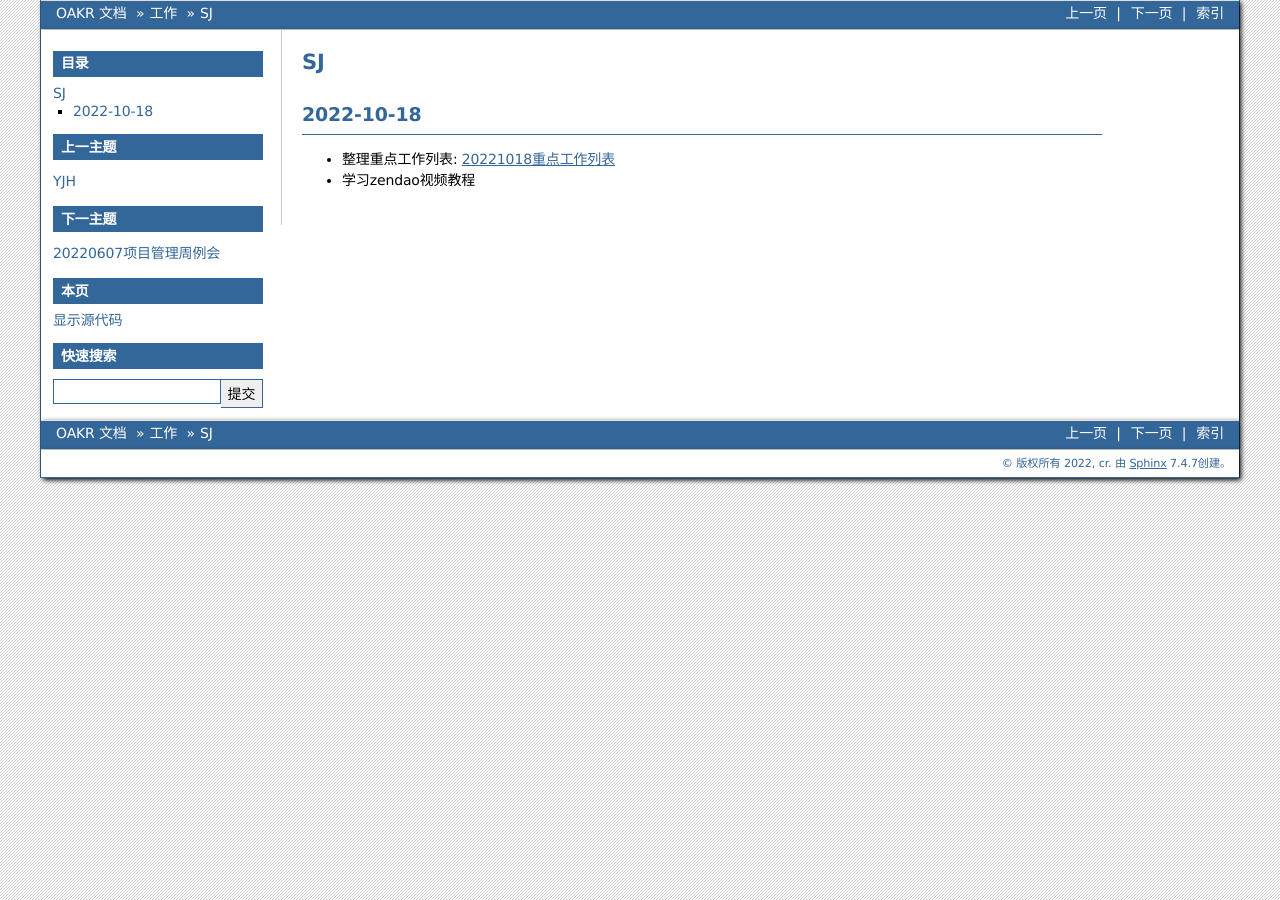
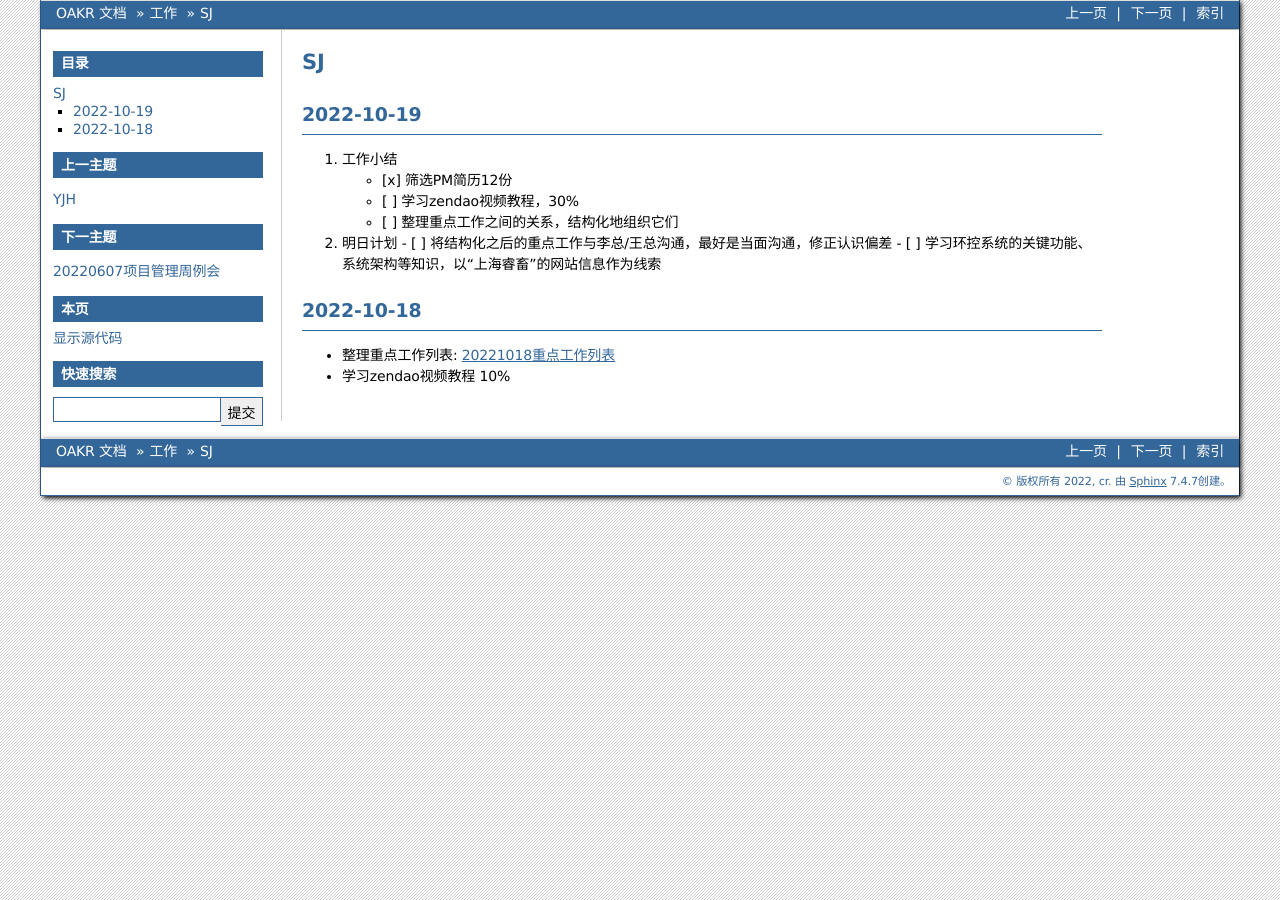
Before and after one commit to cruiurc/cruiurc.github.io, a Sphinx documentation site: the page built from source/work/sj.rst, in a window 1280 px wide. Built offline with Sphinx 7.4.7, drawn with Linux system fonts in a browser that asks for light colours.

Commit message:
work 20221019

```diff
--- a/source/work/sj.rst
+++ b/source/work/sj.rst
@@ -1,8 +1,21 @@
 SJ
 ===
+
+2022-10-19
+-----------
+
+1. 工作小结
+
+   - [x] 筛选PM简历12份
+   - [ ] 学习zendao视频教程，30%
+   - [ ] 整理重点工作之间的关系，结构化地组织它们
+
+2. 明日计划
+   - [ ] 将结构化之后的重点工作与李总/王总沟通，最好是当面沟通，修正认识偏差
+   - [ ] 学习环控系统的关键功能、系统架构等知识，以“上海睿畜”的网站信息作为线索
 
 2022-10-18
 -----------
 
 - 整理重点工作列表: :doc:`topic/20221018重点工作列表`
-- 学习zendao视频教程
+- 学习zendao视频教程 10%
```
